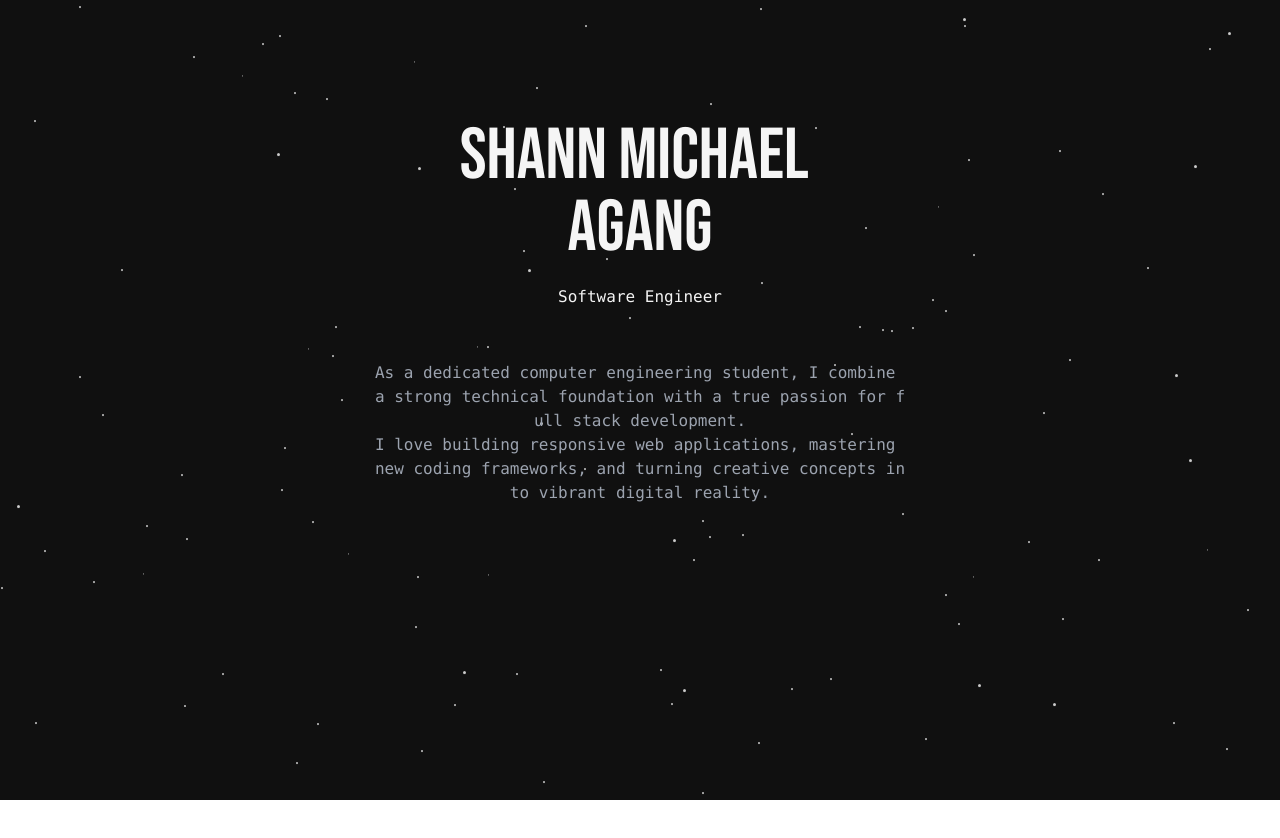
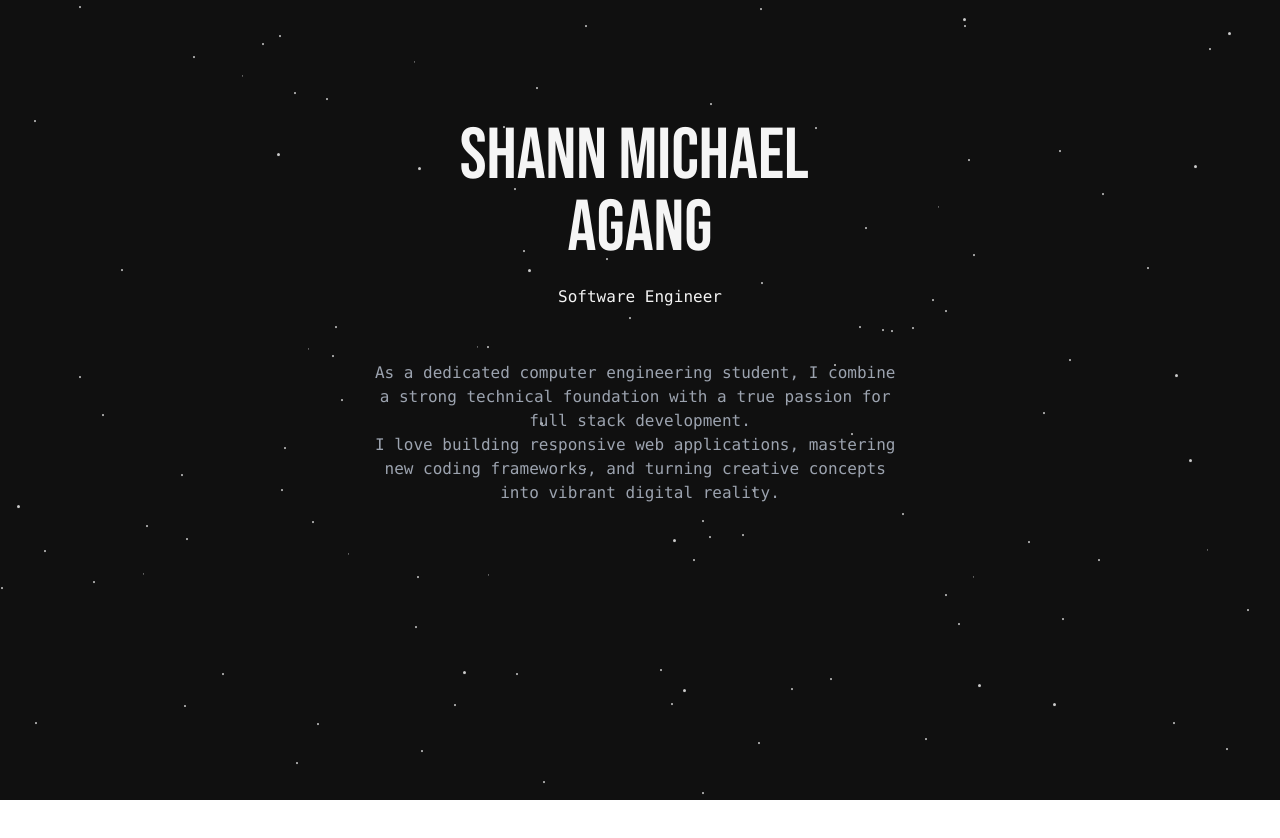
Before and after one commit to SkreTyr/Website-Portfolio, a React (Vite) app: page / in a window 1280 px wide. Shown: the top 838 px of the page. Built offline with nearby package versions, Linux system fonts and the light colour scheme; what lightswind would draw is missing.

Commit message:
Keep words intact and support thinner weights in typing text

```diff
--- a/src/components/lightswind/typing-text.tsx
+++ b/src/components/lightswind/typing-text.tsx
@@ -95,17 +95,13 @@ export const TypingText = ({
     setTextContent(extractText(children));
   }, [children]);
 
-  const characters = textContent.split("").map((char) =>
-    char === " " ? "\u00A0" : char
-  );
-
   const characterVariants: Variants = {
     hidden: { opacity: 0, scale: 0.95 },
     visible: (i: number) => ({
       opacity: 1,
       scale: 1,
       transition: {
-        delay: delay + i * (duration / characters.length),
+        delay: delay + i * (duration / Math.max(textContent.length, 1)),
         duration: 0.3,
         ease: "easeInOut",
       },
@@ -154,22 +150,44 @@ export const TypingText = ({
       aria-label={textContent}
       role="text"
     >
-      {characters.map((char, index) =>
-        char === "\n" ? (
-          <br key={`br-${index}`} />
-        ) : (
+      {(() => {
+        let globalIndex = 0;
+        const nodes: ReactNode[] = [];
+        const lines = textContent.split("\n");
+        lines.forEach((line, lineIdx) => {
+          if (lineIdx > 0) nodes.push(<br key={`br-${lineIdx}`} />);
+          const words = line.split(" ");
+          words.forEach((word, wordIdx) => {
+            if (wordIdx > 0) {
+              nodes.push(<span key={`sp-${lineIdx}-${wordIdx}`}>&nbsp;</span>);
+            }
+            const wordChars = word.split("").map((char) => {
+              const i = globalIndex++;
+              return (
                 <motion.span
-            key={`${char}-${index}`}
+                  key={`${char}-${i}`}
                   className="inline-block"
                   variants={characterVariants}
-            custom={index}
+                  custom={i}
                   initial="hidden"
                   animate="visible"
                 >
                   {char}
                 </motion.span>
-        )
-      )}
+              );
+            });
+            nodes.push(
+              <span
+                key={`w-${lineIdx}-${wordIdx}`}
+                className="inline-block whitespace-nowrap"
+              >
+                {wordChars}
+              </span>
+            );
+          });
+        });
+        return nodes;
+      })()}
     </motion.span>
   );
 };
```
Lines whose indentation alone changed are shown as unchanged.
